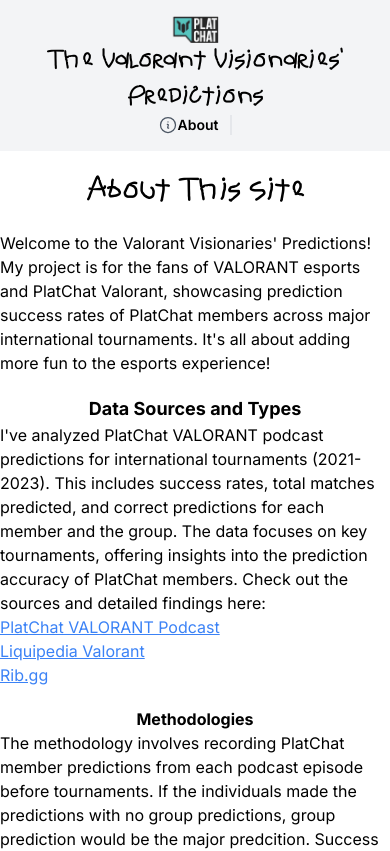
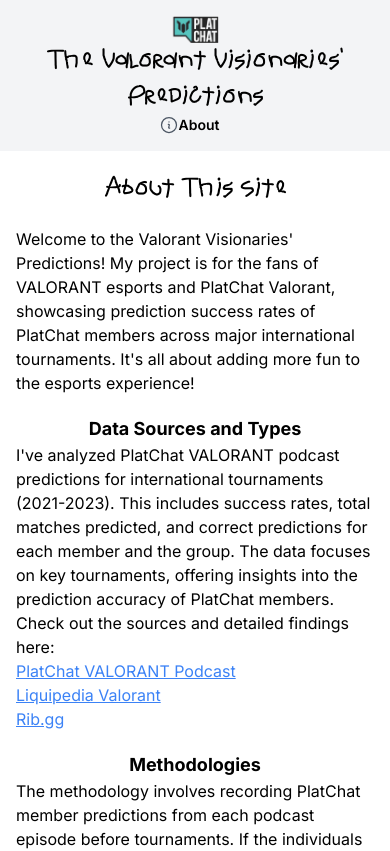
Before and after one commit to johnspeed114/platchat-predictions, a Next.js app: page /about in a window 390 px wide. Shown: the top 851 px of the page. Built offline with nearby package versions, Linux system fonts and the light colour scheme.

Commit message:
update data

```diff
--- a/app/about/page.tsx
+++ b/app/about/page.tsx
@@ -1,10 +1,11 @@
+'use client'
 import React from 'react';
 
 export default function About() {
   return (
     <main className="flex justify-center items-center content-center flex-col">
-      <section className="flex justify-center items-center flex-col max-w-6xl">
-        <h1 className="my-5 font-bold text-4xl font-childshandwriting">
+      <section className="flex justify-center items-center flex-col max-w-6xl px-4 sm:px-0">
+        <h1 className="my-5 font-bold text-3xl sm:text-4xl font-childshandwriting">
           About This Site
         </h1>
         <p className="mb-5">
@@ -15,7 +16,7 @@
           esports experience!
         </p>
         <section>
-          {/* [TO DO] Add sources links and their link below.
+          {/* [TO DO]
         Maybe also add my google sheets(read ONLY) to this  */}
           <h2 className="font-bold text-lg text-center">
             Data Sources and Types
@@ -43,8 +44,8 @@
           </p>
         </section>
         <section>
-          {/* [TO DO ] Also, add the explaination to the actual calculations for the success rate. */}
-          <h2 className="font-bold text-l text-center">Methodologies</h2>
+
+          <h2 className="font-bold text-lg text-center">Methodologies</h2>
           <p className="mb-5">
             The methodology involves recording PlatChat member predictions from
             each podcast episode before tournaments. If the individuals made the
--- a/app/layout.tsx
+++ b/app/layout.tsx
@@ -43,7 +43,7 @@
               <Link href={'/'}>The Valorant Visionaries&apos; Predictions</Link>
             </h1>
           </div>
-          <div className="flex flex-row cursor-pointer items-center hover:bg-sky-00 mx-3 border-r-2 relative group">
+          <div className="flex flex-row cursor-pointer items-center hover:bg-sky-00 mx-3 sm:border-r-2 relative group">
             <InformationCircleIcon className="flex w-5 h-5 sm:w-6 sm:h-6 text-gray-600" />
             <span className="text-sm sm:text-lg font-serif pr-3">
               <Link href={'/about'}>About</Link>
```
Also changed, not shown: public/data.json (+4 -4 lines).
